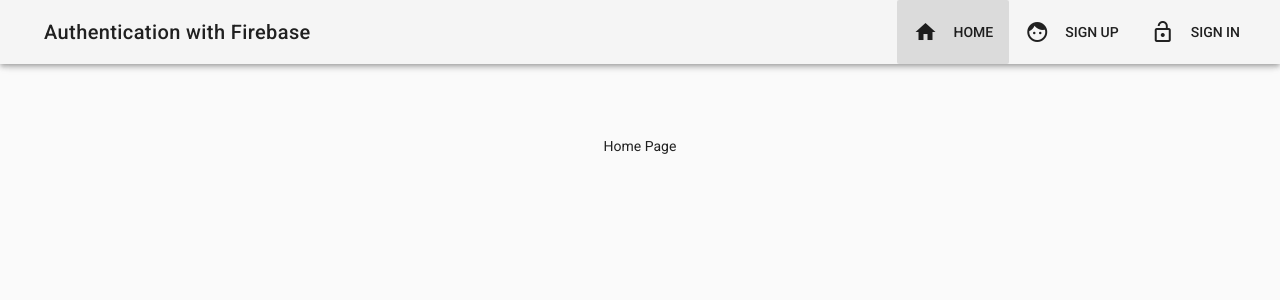
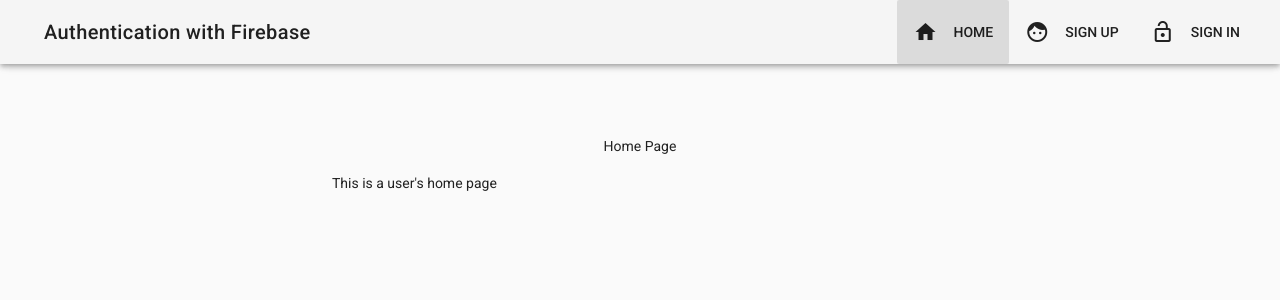
Before and after one commit to alokpant/vuejs-authentication-firebase, a Vue app: page /home in a window 1280 px wide. Shown: the top 300 px of the page. Built offline with nearby package versions, Linux system fonts and the light colour scheme.

Commit message:
Add Homepage text

```diff
--- a/src/components/Home.vue
+++ b/src/components/Home.vue
@@ -4,6 +4,13 @@
       <v-flex xs12 class="text-xs-center" mt-5>
         Home Page
       </v-flex>
+      <v-flex x12 sm6 offset-sm3 mt-3>
+        <p>This is a user's home page</p>
+      </v-flex>
     </v-layout>
   </v-container>
 </template>
+
+<script>
+  export default {};
+</script>
```
